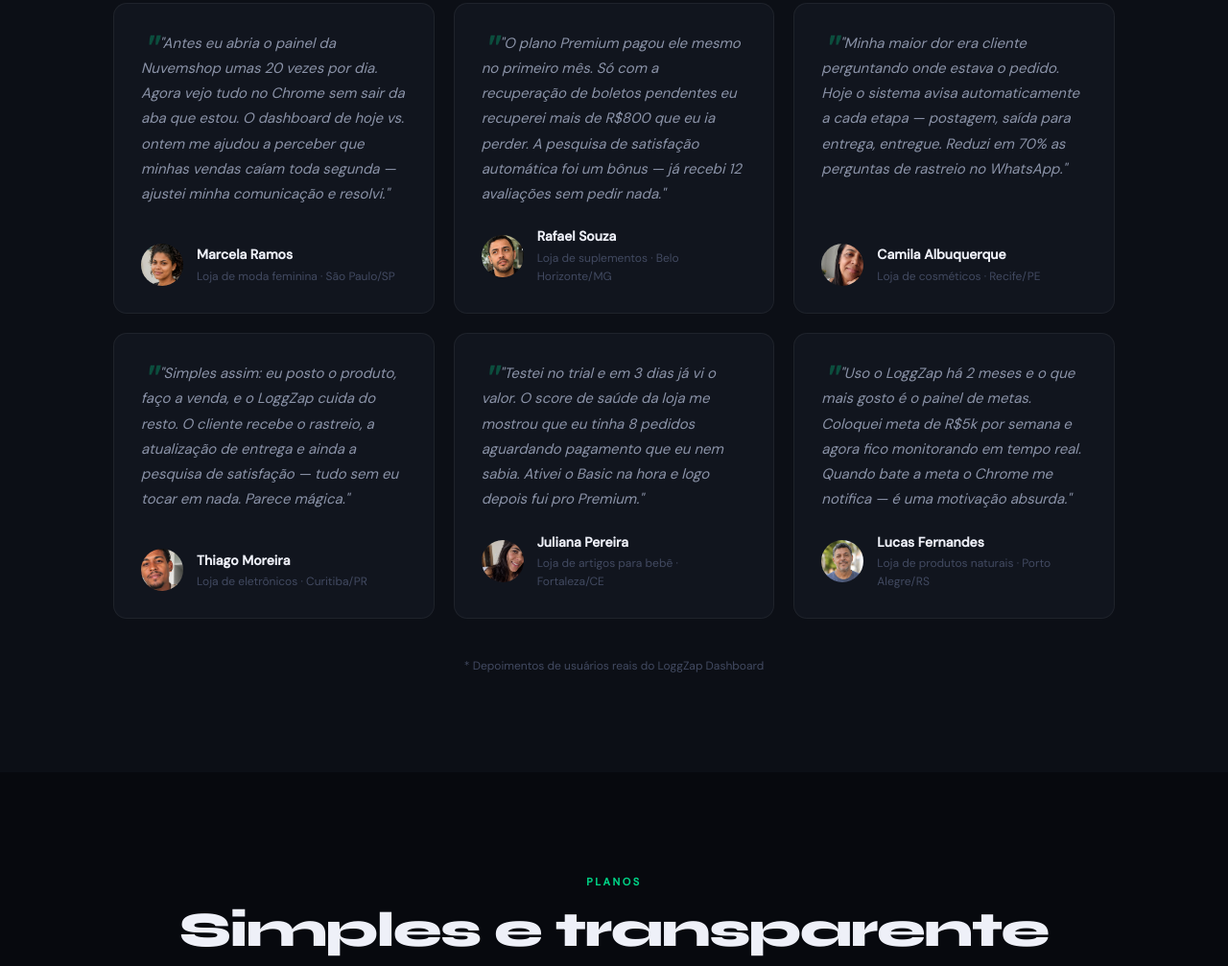
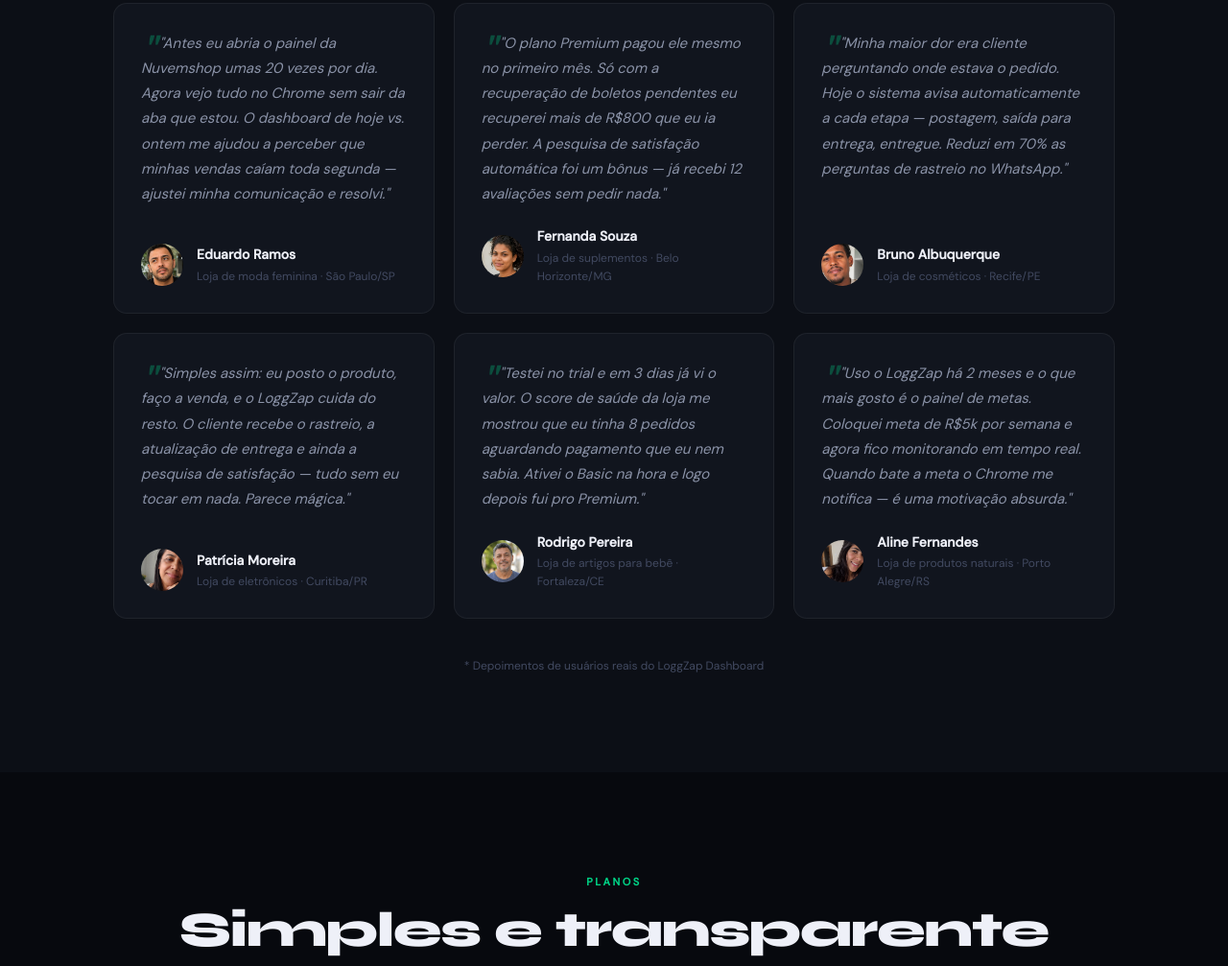
Before and after one commit to movatak23/rastreiobot, a plain HTML site: page public/index.html in a window 1280 px wide. Shown: the part 6930-7937 px from the top of the page at 96% size. Drawn offline with Linux system fonts and the light colour scheme.

Commit message:
Add files via upload

```diff
--- a/public/index.html
+++ b/public/index.html
@@ -376,9 +376,9 @@
       <div class="tcard rev">
         <div class="tquote">"Antes eu abria o painel da Nuvemshop umas 20 vezes por dia. Agora vejo tudo no Chrome sem sair da aba que estou. O dashboard de hoje vs. ontem me ajudou a perceber que minhas vendas caíam toda segunda — ajustei minha comunicação e resolvi."</div>
         <div class="tauthor">
-          <img src="dep-rafael.png" class="tavatar" style="object-fit:cover">
+          <img src="dep-marcela.png" class="tavatar" style="object-fit:cover">
           <div>
-            <div class="tname">Marcela Ramos</div>
+            <div class="tname">Eduardo Ramos</div>
             <div class="trole">Loja de moda feminina · São Paulo/SP</div>
           </div>
         </div>
@@ -387,9 +387,9 @@
       <div class="tcard rev">
         <div class="tquote">"O plano Premium pagou ele mesmo no primeiro mês. Só com a recuperação de boletos pendentes eu recuperei mais de R$800 que eu ia perder. A pesquisa de satisfação automática foi um bônus — já recebi 12 avaliações sem pedir nada."</div>
         <div class="tauthor">
-          <img src="dep-marcela.png" class="tavatar" style="object-fit:cover">
+          <img src="dep-rafael.png" class="tavatar" style="object-fit:cover">
           <div>
-            <div class="tname">Rafael Souza</div>
+            <div class="tname">Fernanda Souza</div>
             <div class="trole">Loja de suplementos · Belo Horizonte/MG</div>
           </div>
         </div>
@@ -398,9 +398,9 @@
       <div class="tcard rev">
         <div class="tquote">"Minha maior dor era cliente perguntando onde estava o pedido. Hoje o sistema avisa automaticamente a cada etapa — postagem, saída para entrega, entregue. Reduzi em 70% as perguntas de rastreio no WhatsApp."</div>
         <div class="tauthor">
-          <img src="dep-thiago.png" class="tavatar" style="object-fit:cover">
+          <img src="dep-camila.png" class="tavatar" style="object-fit:cover">
           <div>
-            <div class="tname">Camila Albuquerque</div>
+            <div class="tname">Bruno Albuquerque</div>
             <div class="trole">Loja de cosméticos · Recife/PE</div>
           </div>
         </div>
@@ -409,9 +409,9 @@
       <div class="tcard rev">
         <div class="tquote">"Simples assim: eu posto o produto, faço a venda, e o LoggZap cuida do resto. O cliente recebe o rastreio, a atualização de entrega e ainda a pesquisa de satisfação — tudo sem eu tocar em nada. Parece mágica."</div>
         <div class="tauthor">
-          <img src="dep-camila.png" class="tavatar" style="object-fit:cover">
+          <img src="dep-thiago.png" class="tavatar" style="object-fit:cover">
           <div>
-            <div class="tname">Thiago Moreira</div>
+            <div class="tname">Patrícia Moreira</div>
             <div class="trole">Loja de eletrônicos · Curitiba/PR</div>
           </div>
         </div>
@@ -420,9 +420,9 @@
       <div class="tcard rev">
         <div class="tquote">"Testei no trial e em 3 dias já vi o valor. O score de saúde da loja me mostrou que eu tinha 8 pedidos aguardando pagamento que eu nem sabia. Ativei o Basic na hora e logo depois fui pro Premium."</div>
         <div class="tauthor">
-          <img src="dep-lucas.png" class="tavatar" style="object-fit:cover">
+          <img src="dep-juliana.png" class="tavatar" style="object-fit:cover">
           <div>
-            <div class="tname">Juliana Pereira</div>
+            <div class="tname">Rodrigo Pereira</div>
             <div class="trole">Loja de artigos para bebê · Fortaleza/CE</div>
           </div>
         </div>
@@ -431,9 +431,9 @@
       <div class="tcard rev">
         <div class="tquote">"Uso o LoggZap há 2 meses e o que mais gosto é o painel de metas. Coloquei meta de R$5k por semana e agora fico monitorando em tempo real. Quando bate a meta o Chrome me notifica — é uma motivação absurda."</div>
         <div class="tauthor">
-          <img src="dep-juliana.png" class="tavatar" style="object-fit:cover">
+          <img src="dep-lucas.png" class="tavatar" style="object-fit:cover">
           <div>
-            <div class="tname">Lucas Fernandes</div>
+            <div class="tname">Aline Fernandes</div>
             <div class="trole">Loja de produtos naturais · Porto Alegre/RS</div>
           </div>
         </div>
```
